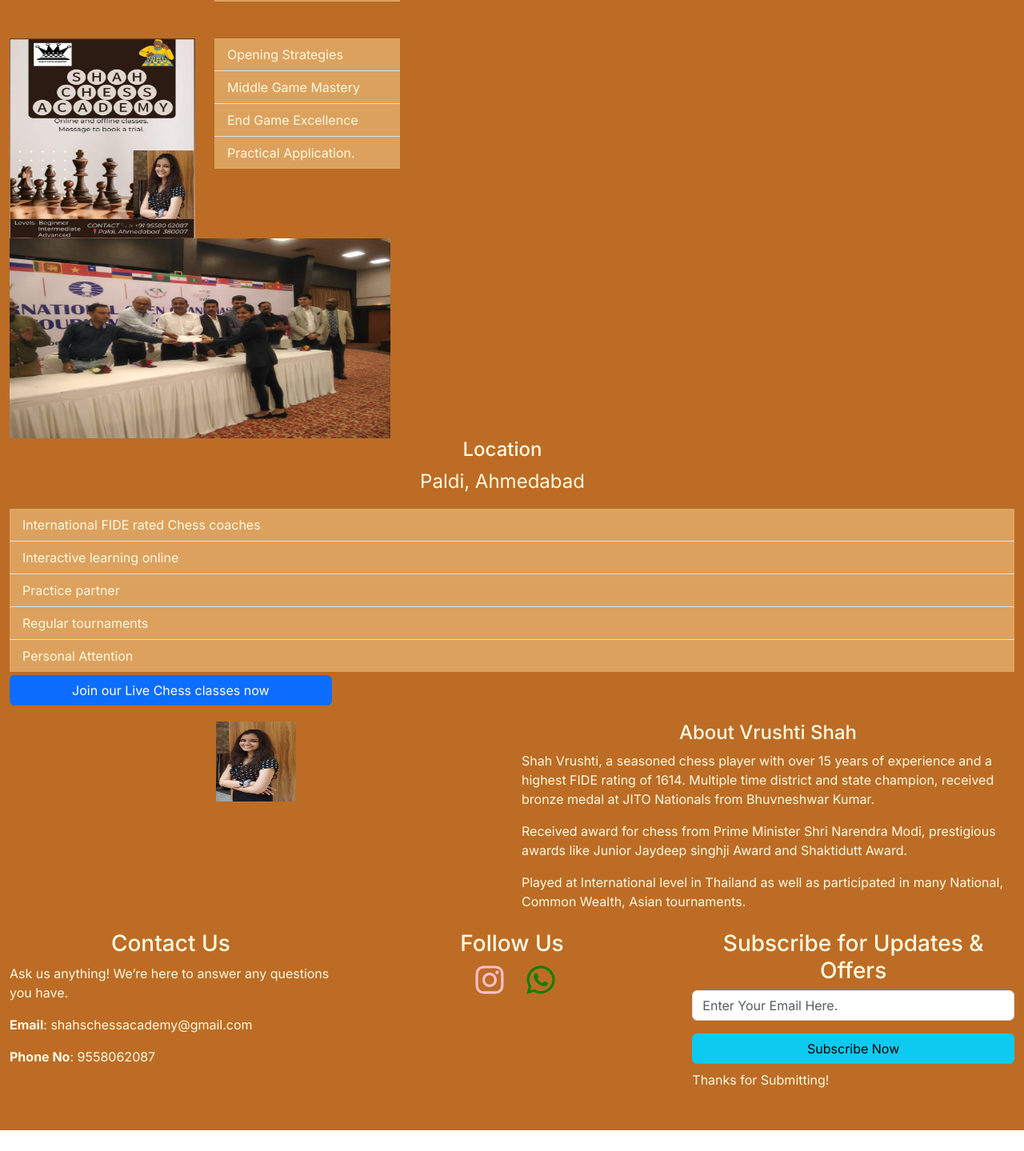
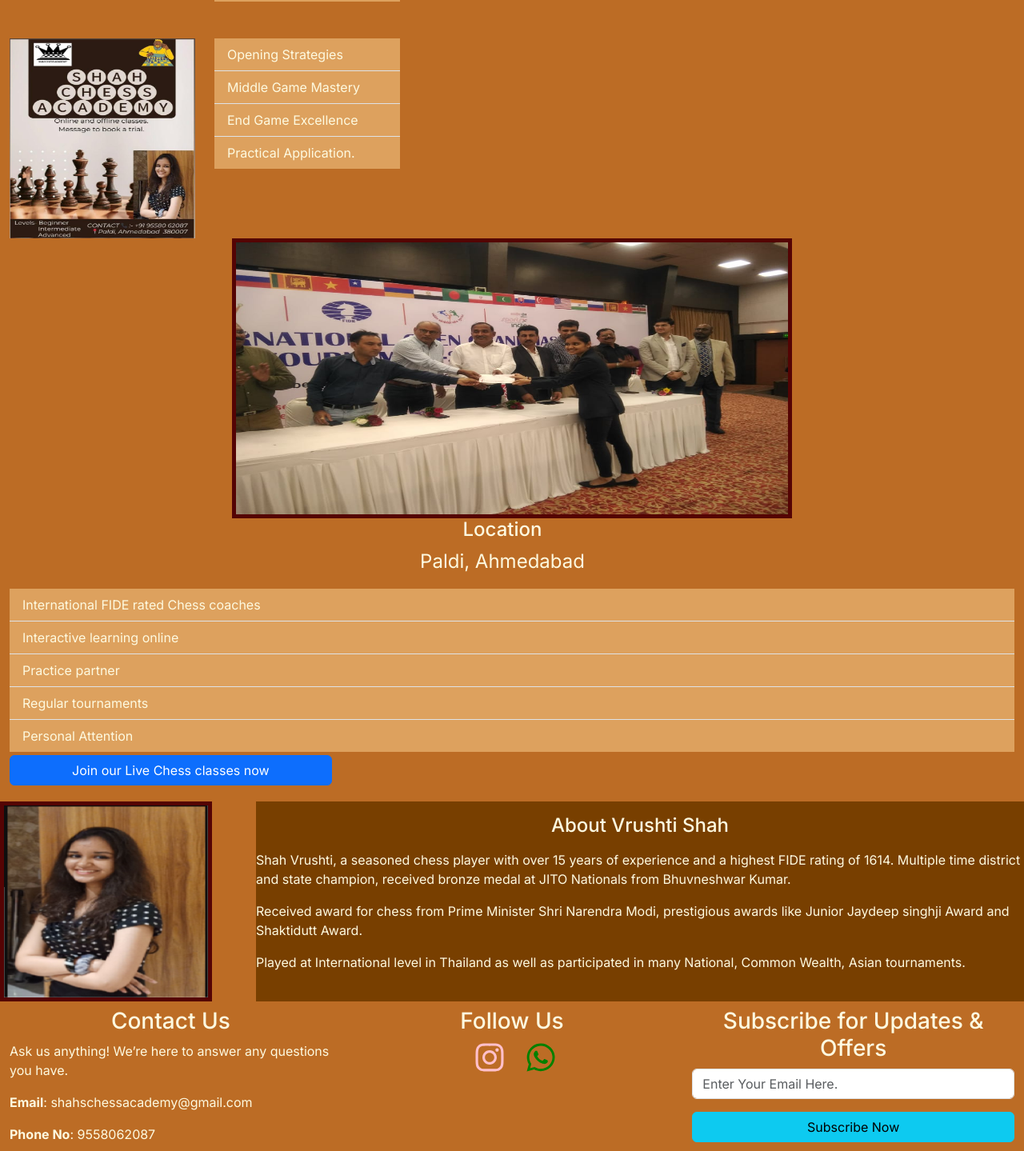
Before and after one commit to hardsheth/shahchessacademy, a Next.js app: page / in a window 1280 px wide. Shown: the part 718-2157 px from the top of the page at 80% size. Before the commit the page ends 2131 px from the top, so only its background shows below. Built offline with nearby package versions, Linux system fonts and the light colour scheme.

Commit message:
Updated Code Vrushti For Web

```diff
--- a/app/globals.css
+++ b/app/globals.css
@@ -9,3 +9,16 @@
   background-color: #dda15e!important;
   color: #fefae0 !important;
 }
+.borderImage{
+  border: 5px #540404 solid;
+}
+.maxpersonheight{
+  height: auto;
+}
+
+@media (min-width: 701px){
+  .maxpersonheight{
+    height: 250px !important;
+    width: 265px !important
+  }
+}
--- a/app/page.module.css
+++ b/app/page.module.css
@@ -1,5 +1,10 @@
 .containerHeight{
   min-height: 250px;
+
+}
+.textContainerNg{
+  background-color: #783F00;
+
 }
 .imagecontainerHeight{
   height: 250px;
@@ -21,5 +26,15 @@ width: 100%;
 .row.archivementImg{
   position: absolute;
   left:50%;
-  right:50%
+  right:50%;
+  margin-left: 50%;
+  margin-right:50% ;
 }
+
+@media (min-width: 701px){
+  .archivementImg{
+    width:700px;
+    height: 350px;
+    border: 5px #540404 solid;
+  }
+}
--- a/app/page.tsx
+++ b/app/page.tsx
@@ -16,7 +16,7 @@ export default function Home() {
           </p>
         </div>
         <div className="text-center">
-        <img src='/asset/vrushtiArchievement123.jpg' height={100} width={100} alt='Image will Come' className={Styles.imagefullcontainer} />
+        <img src='/asset/vrushtiArchievement123.jpg' height={100} width={100} alt='Image will Come' className={`${Styles.imagefullcontainer}`} />
         </div>
 
         <div className={`row row-cols-1 row-cols-lg-5 ${Styles.containerHeight}`}>
@@ -34,9 +34,9 @@ export default function Home() {
             </ul>
           </div>
         </div>
-        <div className={`row row-cols-1 row-cols-lg-5 ${Styles.containerHeight}`}>
+        <div className={`row row-cols-1 row-cols-lg-5 ${Styles.containerHeight} text-align-center`}>
           <div className="col">
-            <img src="/asset/vrushtiCources.jpg" alt='Image will Cource Image' className={Styles.imagecontainerHeight} />
+          <img src="/asset/vrushtiCources.jpg" alt='Image will Cource Image' className={Styles.imagecontainerHeight} />
           </div>
           <div className="col">
             <ul className="list-group list-group-flush conatinerBackgrounds">
@@ -47,9 +47,10 @@ export default function Home() {
             </ul>
           </div>
         </div>
-        <div className={`row position-relative ${Styles.containerHeight} text-center`}>
-
-                <img src='/asset/vrushtiaward.jpg' height={100} width={100} alt='Image will Come' className={Styles.archivementImg} />
+        <div className={`row w-100 position-relative ${Styles.containerHeight} text-center mx-auto`}>
+          <div className="mx-auto">
+                <img src='/asset/vrushtiaward.jpg' alt='Image will Come' className={`borderImage img-fluid ${Styles.archivementImg}`} />
+          </div>
          <div className="row ">
             <h4 className="text-center">Location</h4>
             <p className="text-center fs-4">Paldi, Ahmedabad</p>
@@ -69,15 +70,13 @@ export default function Home() {
           <button className="w-100 btn btn-primary ">Join our Live Chess classes now</button>
           </div>
         </div>
-        <div className={`row mb-2 row-cols-1 row-cols-lg-2 ${Styles.containerHeight} `}>
-          <div className="col">
-            <h3 className="text-center">
-              <img src='/asset/vrushtiimage.png' height={100} width={100} alt='Image will Come' />
-            </h3>
+        <div className={`row mb-2 row-cols-1 row-cols-lg-4 ${Styles.containerHeight } gap-0 h-auto`}>
+          <div className="col m-0 p-0">
+              <img src='/asset/vrushtiimage.png' className="img-fluid borderImage maxpersonheight" alt='Image will Come' />
           </div>
-          <div className="col ">
-            <h4 className="text-center">About Vrushti Shah</h4>
-            <p className=" fs-6">Shah Vrushti, a seasoned chess player with over 15 years of experience and a highest FIDE rating of 1614. Multiple time district and state champion, received bronze medal at JITO Nationals from Bhuvneshwar Kumar. </p>
+          <div className={`col col-lg-9 m-0 p-0 ${Styles.textContainerNg}`}>
+            <h4 className="text-center my-3">About Vrushti Shah</h4>
+            <p className="text-start fs-6">Shah Vrushti, a seasoned chess player with over 15 years of experience and a highest FIDE rating of 1614. Multiple time district and state champion, received bronze medal at JITO Nationals from Bhuvneshwar Kumar. </p>
             <p className="fs-6">
               Received award for chess from Prime Minister Shri Narendra Modi, prestigious awards like Junior Jaydeep singhji Award and Shaktidutt Award.
             </p>
```
Also changed, not shown: public/asset/vrushtiimage.PNG, public/asset/vrushtiimage1.PNG (added).
